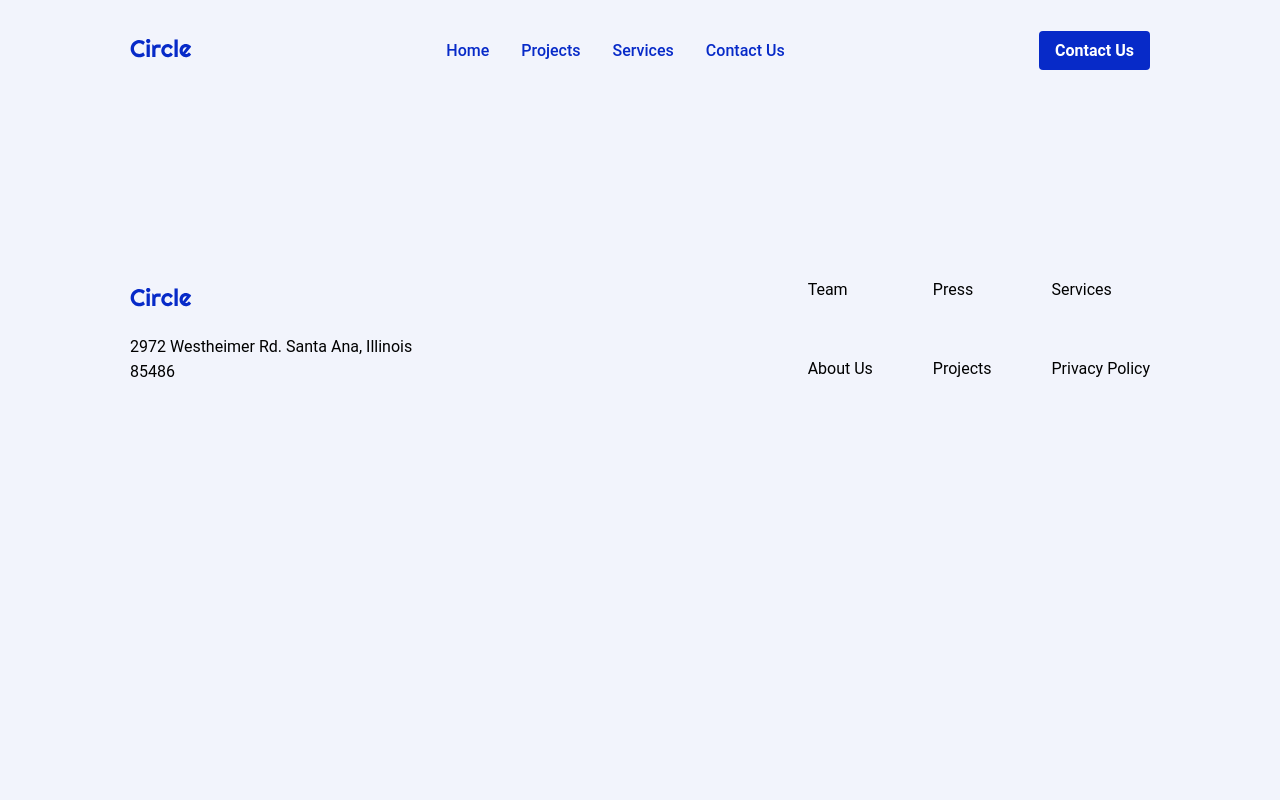
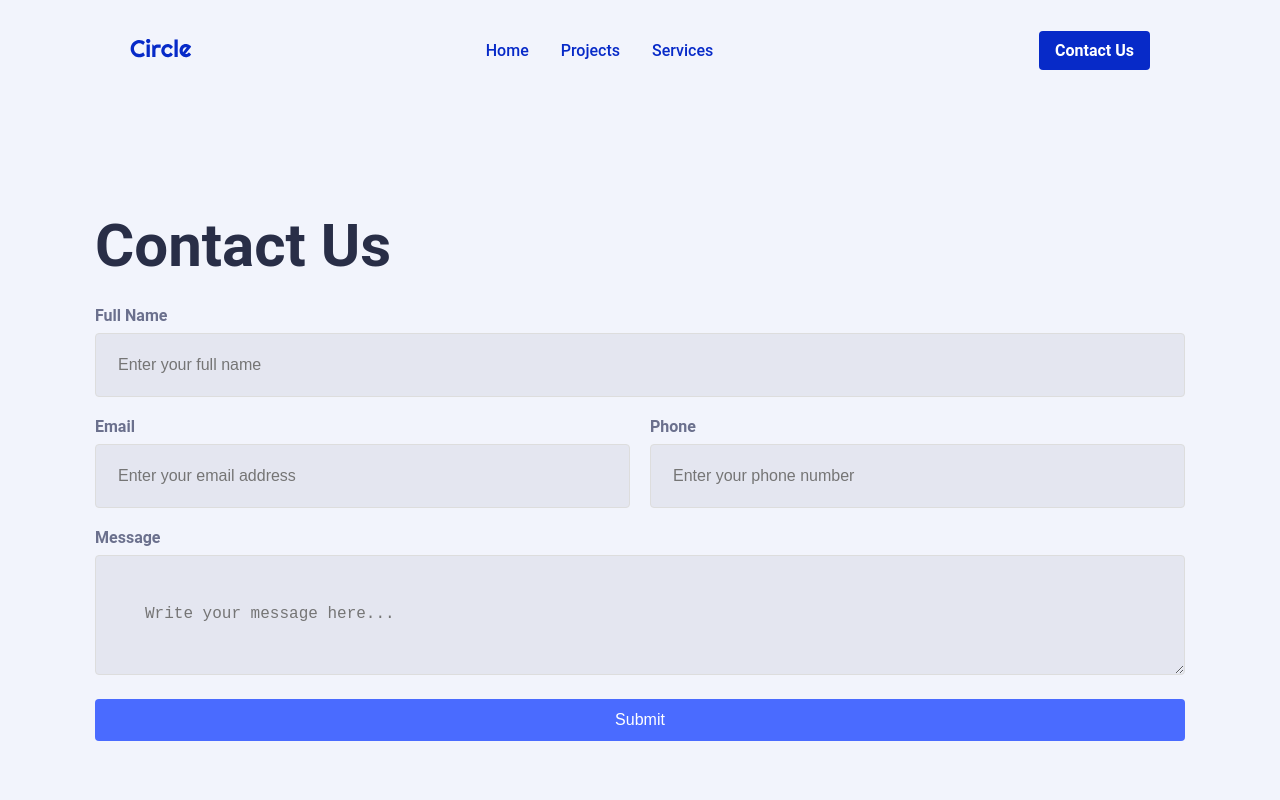
Before and after one commit to Ramix76/circle-project, a plain HTML site: page src/pages/contacts.html in a window 1280 px wide. Shown: the top 800 px of the page. Drawn offline with Linux system fonts and the light colour scheme.

```diff
--- a/src/css/contact.css
+++ b/src/css/contact.css
@@ -70,6 +70,91 @@ html {
 
 .nav-right .btn-contact:hover {
   color: var(--SecondaryLight);
+}
+
+
+/* -----------------------FORM---------------------- */
+main {
+  display: flex;
+  justify-content: center;
+  align-items: center;
+  min-height: calc(100vh - 100px - 300px);
+  padding: 40px 20px;
+}
+
+.contact-form-container {
+    padding: 30px;
+    width: 100%;
+    max-width: 1150px;
+    box-sizing: border-box;
+}
+
+h1 {
+    text-align: left;
+    color: var(--NeutralDark, #333);
+    margin-bottom: 25px;
+    font-size: 60px;
+}
+
+.form-group {
+    margin-bottom: 20px;
+}
+
+.form-group label {
+    display: block;
+    margin-bottom: 8px;
+    font-weight: bold;
+    color: var(--NeutralMedium);
+}
+
+.form-group input {
+    width: 100%;
+    padding: 22px;
+    background-color: rgba(107, 112, 141, 0.1);
+    border: 1px solid #ddd;
+    border-radius: 4px;
+    font-size: 16px;
+    box-sizing: border-box;
+}
+
+.form-group textarea {
+    width: 100%;
+    padding: 49px;
+    background-color: rgba(107, 112, 141, 0.1);
+    border: 1px solid #ddd;
+    border-radius: 4px;
+    font-size: 16px;
+    box-sizing: border-box;
+}
+
+.form-row {
+    display: flex;
+    gap: 20px;
+}
+
+.form-row .form-group {
+    flex: 1;
+}
+
+.form-group textarea {
+    height: 120px;
+    resize: vertical;
+}
+
+.submit-btn {
+    width: 100%;
+    padding: 12px;
+    background-color: #4a6bff;
+    color: white;
+    border: none;
+    border-radius: 4px;
+    font-size: 16px;
+    cursor: pointer;
+    transition: background-color 0.3s;
+}
+
+.submit-btn:hover {
+    background-color: #3a56d4;
 }
 
 
@@ -160,7 +245,7 @@ html {
 
   #nav-menu {
     position: absolute;
-    top: 100%; /* justo debajo de navbar */
+    top: 100%;
     left: 50%;
     transform: translateX(-50%);
     width: 100%;
@@ -183,6 +268,14 @@ html {
   }
 
   .nav-right {
+    display: none;
+  }
+
+  .mobile-only {
+    display: block;
+  }
+
+  .desktop-only {
     display: none;
   }
 
@@ -211,6 +304,16 @@ html {
 
 /* -----------------------RESPONSIVE---------------------- */
 /*                     (over 760px) */
+@media (min-width: 761px) {
   .hamburger {
     display: none;
   }
+
+  .mobile-only {
+    display: none;
+  }
+
+  .desktop-only {
+    display: block;
+  }
+}
--- a/src/pages/contacts.html
+++ b/src/pages/contacts.html
@@ -21,15 +21,59 @@
           <li><a href="../../index.html#home">Home</a></li>
           <li><a href="../../index.html#projects">Projects</a></li>
           <li><a href="../../index.html#services">Services</a></li>
-          <li><a href="contacts.html" class="btn-contact">Contact Us</a></li>
+          <li><a href="contacts.html" class="mobile-only">Contact Us</a></li>
         </ul>
 
-        <div class="nav-right">
+        <div class="nav-right desktop-only">
           <a href="contacts.html" class="btn-contact">Contact Us</a>
         </div>
       </nav>
     </header>
-    <main></main>
+    <main>
+      <div class="contact-form-container">
+        <h1>Contact Us</h1>
+
+        <form class="contact-form">
+          <div class="form-group">
+            <label for="fullname">Full Name</label>
+            <input
+              type="text"
+              id="fullname"
+              placeholder="Enter your full name"
+            />
+          </div>
+
+          <div class="form-row">
+            <div class="form-group">
+              <label for="email">Email</label>
+              <input
+                type="email"
+                id="email"
+                placeholder="Enter your email address"
+              />
+            </div>
+            <div class="form-group">
+              <label for="phone">Phone</label>
+              <input
+                type="tel"
+                id="phone"
+                placeholder="Enter your phone number"
+              />
+            </div>
+          </div>
+
+          <div class="form-group">
+            <label for="message">Message</label>
+            <textarea
+              id="message"
+              placeholder="Write your message here..."
+            ></textarea>
+          </div>
+
+          <button type="submit" class="submit-btn">Submit</button>
+        </form>
+      </div>
+    </main>
     <footer class="main-footer">
       <div class="footer-container">
         <div class="footer-info">
```
Also changed, not shown: index.html (+7 -2 lines), src/css/projects.css (+16 -0 lines), src/css/style.css (+37 -1 lines), src/pages/projects.html (+2 -2 lines).
